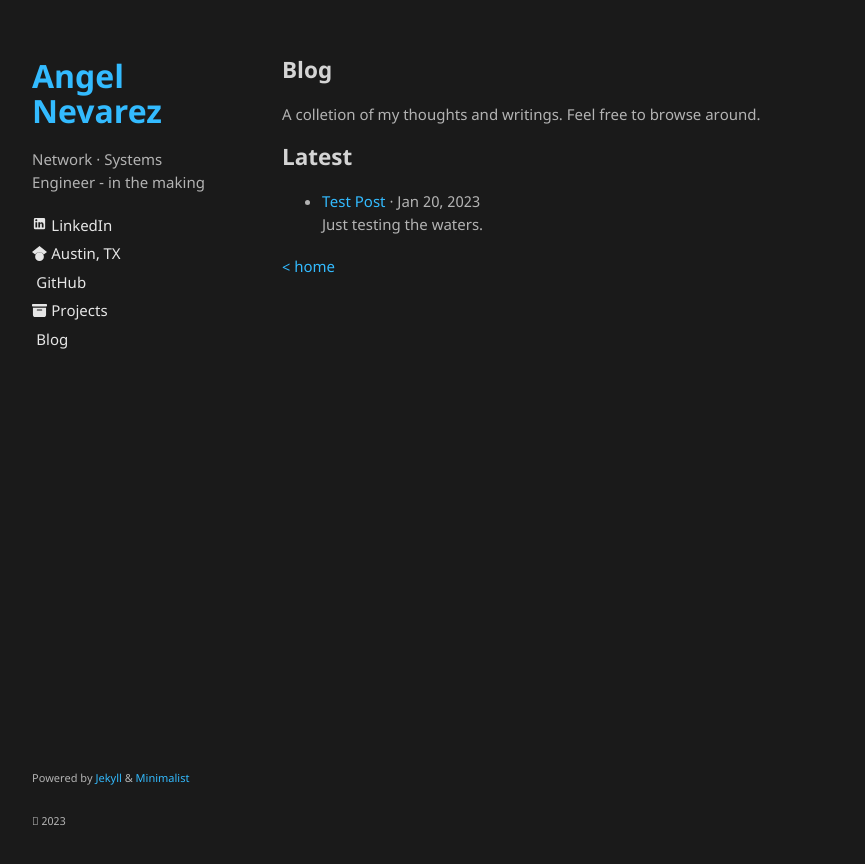
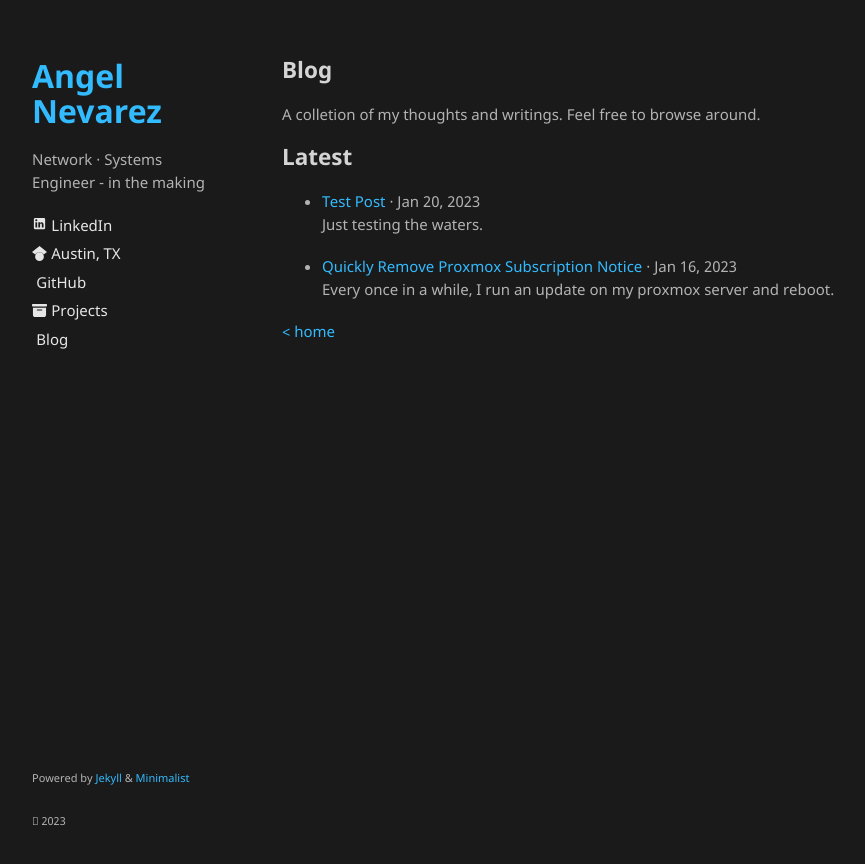
Before and after one commit to netsparse/main-site, a Jekyll site: the page built from blog.md, in a window 1280 px wide. Shown: the top 864 px of the page, without its empty margins (178-1043 px from the left). Built offline with Jekyll 4.4.1, drawn with Linux system fonts in a browser that asks for light colours.

Commit message:
added second post

```diff
--- a/_posts/2023-01-16-remove-proxmox-sub-notice.md
+++ b/_posts/2023-01-16-remove-proxmox-sub-notice.md
@@ -2,15 +2,15 @@
 layout: post
 author: Angel
 date: 2023-01-16
-title: Remove Proxmox Subscription Notice
+title: Quickly Remove Proxmox Subscription Notice
 description:
-tag: ["homelab", "dell"]
+tag: ["homelab"]
 category: homelab
 excerpt_separator: <!--more-->
-published: false
+published: true
 ---
 
-Every once in a while, I run an update on my proxmox server and reboot. <!--more--> Usually after any major update or reboot, the subscription notice banner reappears on the login screen, which can be a bit distracting.
+Every once in a while, I run an update on my proxmox server and reboot. <!--more--> Usually after any major update or reboot, the subscription notice banner reappears on the login screen, which can be a bit distracting. Tested on Proxmox 7.2.
 
 ## Quick
 
```
Also changed, not shown: assets/img/2023-01-19/proj1.jpg (deleted).
